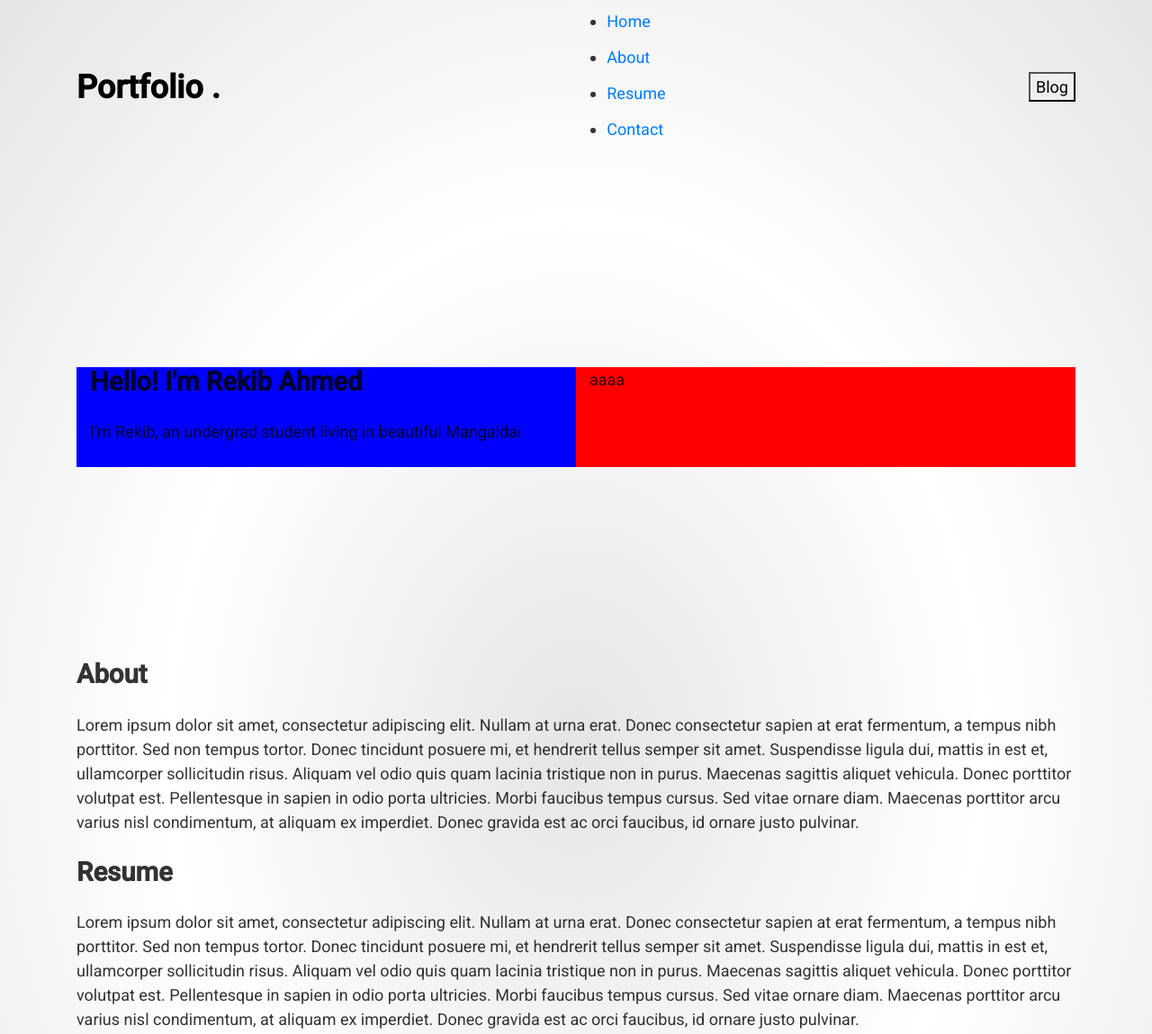
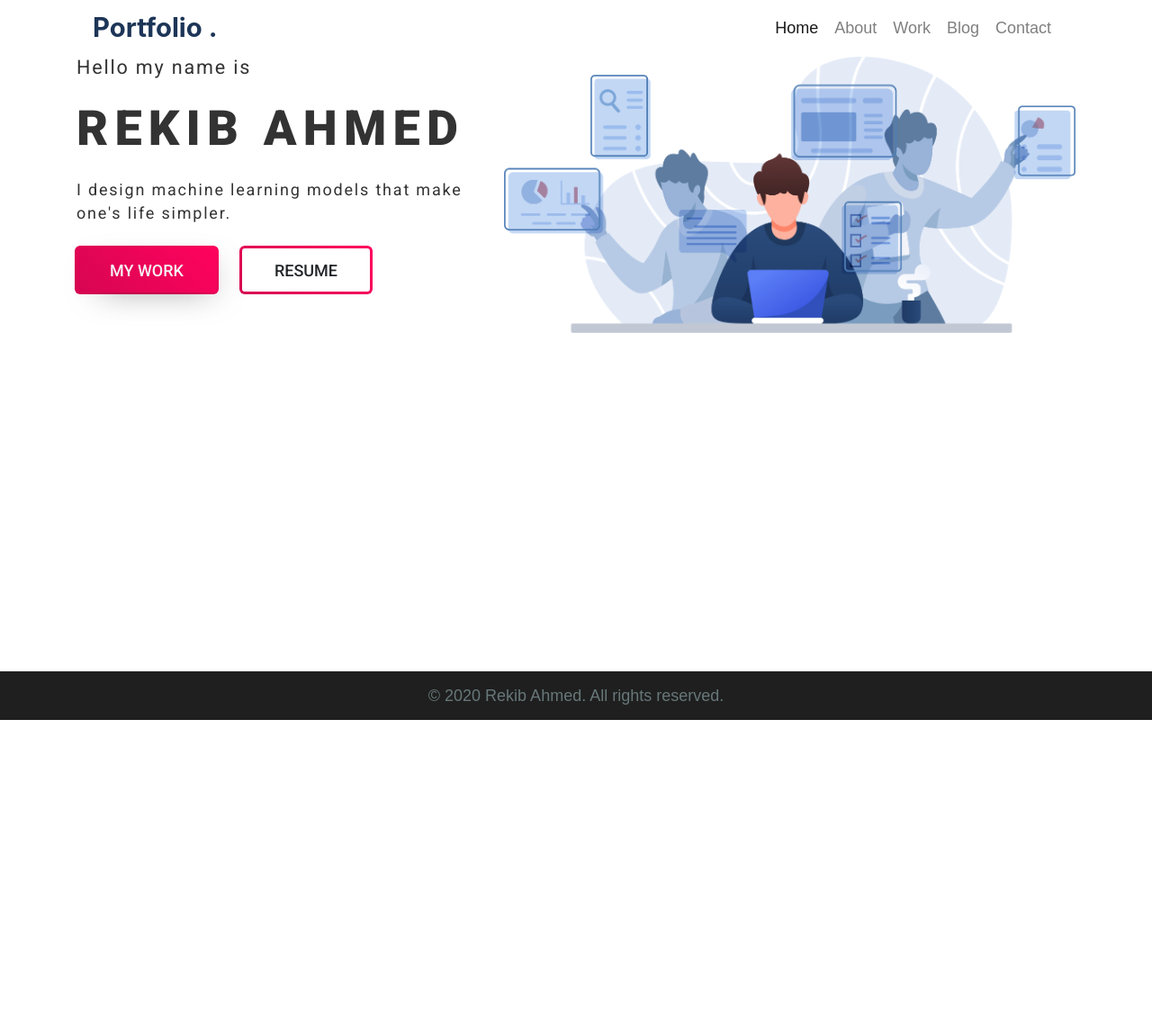
Before and after one commit to rekib0023/Rekib-Ahmed, a Gatsby site: page / in a window 1280 px wide. Shown: the top 1149 px of the page at 90% size. After the commit the page ends 800 px from the top, so only its background shows below. Built offline with nearby package versions, Linux system fonts and the light colour scheme; Gatsby itself is replaced by a stand-in of ours.

Commit message:
changed complete ui-landing area

```diff
--- a/src/components/header.js
+++ b/src/components/header.js
@@ -1,7 +1,6 @@
 import React from "react"
 import { Link, graphql, useStaticQuery } from "gatsby"
-
-import { Button } from "react-bootstrap"
+import { Nav, Navbar, NavDropdown } from "react-bootstrap"
 
 import headerStyles from "./header.module.scss"
 
@@ -19,56 +18,22 @@ export default function Header() {
 
   return (
     <header className={`${headerStyles.header} container`}>
-      <Link className={headerStyles.title} to="/">
-        {data.site.siteMetadata.title}
-      </Link>
-      <nav>
-        <ul className={headerStyles.navList}>
-          <li className={headerStyles.navItems}>
-            <Link
-              className={headerStyles.navLinks}
-              activeClassName={headerStyles.activeNavLinks}
-              to="/"
-            >
-              Home
-            </Link>
-          </li>
-          <li className={headerStyles.navItems}>
-            <Link
-              className={headerStyles.navLinks}
-              activeClassName={headerStyles.activeNavLinks}
-              to="#about"
-            >
-              About
-            </Link>
-          </li>
-          <li className={headerStyles.navItems}>
-            <Link
-              className={headerStyles.navLinks}
-              activeClassName={headerStyles.activeNavLinks}
-              to="#resume"
-            >
-              Resume
-            </Link>
-          </li>
-          <li className={headerStyles.navItems}>
-            <Link
-              className={headerStyles.navLinks}
-              activeClassName={headerStyles.activeNavLinks}
-              to="#contact"
-            >
-              Contact
-            </Link>
-          </li>
-        </ul>
-      </nav>
-      <div>
-        <a href="/blog" target="_blank">
-          <button type="button" className={headerStyles.btnBlog}>
-            Blog
-          </button>
-        </a>
-      </div>
+      <Navbar expand="lg">
+        <Navbar.Brand href="#home" className={`${headerStyles.logo}`}>
+          <h2>Portfolio .</h2>
+        </Navbar.Brand>
+        <Navbar.Toggle aria-controls="basic-navbar-nav" />
+        <Navbar.Collapse id="basic-navbar-nav">
+          <div className="mr-auto"></div>
+          <Nav className={`${headerStyles.navLists}`}>
+            <Nav.Link href="/" className={`${headerStyles.navLinks} active`}>Home</Nav.Link>
+            <Nav.Link href="#about" className={`${headerStyles.navLinks}`}>About</Nav.Link>
+            <Nav.Link href="#" className={`${headerStyles.navLinks}`}>Work</Nav.Link>
+            <Nav.Link href="/blog" className={`${headerStyles.navLinks}`}>Blog</Nav.Link>
+            <Nav.Link href="#contact" className={`${headerStyles.navLinks}`}>Contact</Nav.Link>
+          </Nav>
+        </Navbar.Collapse>
+      </Navbar>
     </header>
   )
 }
--- a/src/components/header.module.scss
+++ b/src/components/header.module.scss
@@ -1,61 +1,22 @@
+@import '../../static/globalstyles';
+
 .header {
-  padding: 1rem 0 3rem;
-  display: flex;
-  justify-content: space-between;
-  align-items: center;
-  padding: 10px 10%;
-  li,
-  a {
-    text-decoration: none;
+  .logo {
+    h2 {
+      color: $prussian-blue;
+      margin: 0;
+      padding: 0;
+    }
   }
+  .nav-lists {
+    margin-bottom: 0;
+    padding-left: 15px;
+    padding-bottom: 0;
+  }
+  // .active{
+  //   color: $imperial-red !important;
+  // }
+  // .nav-links:hover{
+  //   color: $imperial-red !important;
+  // }
 }
-
-.title,
-.title:hover {
-  color: #000000;
-  font-size: 2rem;
-  font-weight: 600;
-  text-decoration: none;
-}
-
-.nav-list {
-  display: flex;
-  list-style-type: none;
-  margin: 0;
-}
-
-.nav-items {
-  margin-bottom: 0px;
-}
-
-.nav-links {
-  color: #999999;
-  font-size: 0.9rem;
-  margin-right: 1.3rem;
-  text-decoration: none;
-  display: inline-block;
-}
-
-.nav-links:hover {
-  color: #0088a9;
-}
-
-.active-nav-links {
-  color: #333333;
-}
-
-.btn-blog {
-  color: rgba(108, 88, 179, 0.75);
-  letter-spacing: 1px;
-  border: 3px solid rgba(108, 89, 179, 0.75);
-  border-radius: 50px;
-  background: transparent;
-  transition: all 0.3s ease 0s;
-  padding: 5px 20px;
-}
-
-.btn-blog:hover {
-  color: #fff;
-  background: rgba(108, 88, 179, 0.75);
-  border: 2px solid rgba(108, 89, 179, 0.75);
-}
--- a/src/components/layout.module.scss
+++ b/src/components/layout.module.scss
@@ -1,12 +1,3 @@
-@import url('https://fonts.googleapis.com/css2?family=Roboto:wght@300;400;500&display=swap');
-
-.body {
-  background: radial-gradient(#e5e5e5, #ffff, #e5e5e5);
-  * {
-    font-family: "Roboto", sans-serif;
-  }
-}
-
 .container {
   display: flex;
   flex-direction: column;
--- a/src/pages/blog.js
+++ b/src/pages/blog.js
@@ -3,7 +3,6 @@ import { Helmet } from 'react-helmet'
 import { graphql, useStaticQuery } from "gatsby"
 import { Col, Row } from "react-bootstrap"
 
-import Head from "../components/head"
 import CardBlog from "../components/cards"
 import Footer from "../components/footer"
 
--- a/src/pages/index.js
+++ b/src/pages/index.js
@@ -2,92 +2,54 @@ import React from "react"
 
 import Layout from "../components/layout"
 import Head from "../components/head"
+
+import { Row, Col } from "react-bootstrap"
+
 import indexStyles from "./index.module.scss"
-import { Row, Col } from "react-bootstrap"
+import "../../static/_globalstyles.scss"
 
 export default function Home() {
   return (
     <Layout>
       <Head title="Home" />
-      <div className={` container`}>
-        <div className={`${indexStyles.landing}`}>
-          <Row className={indexStyles.row}>
-            <Col className={indexStyles.content} md={6}>
-              <h2>Hello! I'm Rekib Ahmed</h2>
-              <p>
-                I'm Rekib, an undergrad student living in beautiful Mangaldai
-              </p>
+      {/* ########## Start Banner Area ########## */}
+      <section className={`${indexStyles.siteBanner}`}>
+        <div className={`container`}>
+          <Row className={` ${indexStyles.siteBannerContent}`}>
+            <Col lg={5} md={12} className={`${indexStyles.siteTitle}`}>
+              <h3 className={`sub-heading`}>Hello my name is</h3>
+              <h1 className={`heading text-uppercase`}>Rekib Ahmed</h1>
+              <h4 className={`para`}>
+                I design machine learning models that make one's life simpler.
+              </h4>
+              <div className={`${indexStyles.siteButtons}`}>
+                <div className={`d-flex flex-row flex-wrap`}>
+                  <button
+                    type="button"
+                    className={`btn button primary-button mr-4 text-uppercase`}
+                  >
+                    my work
+                  </button>
+                  <button
+                    type="button"
+                    className={`btn button secondary-button  text-uppercase`}
+                  >
+                    resume
+                  </button>
+                </div>
+              </div>
             </Col>
-            <Col className={indexStyles.img} md={6}>
-              aaaa
+            <Col lg={7} md={12}>
+              <img
+                className={`img-fluid ${indexStyles.bannerImg}`}
+                src="../../illustration.png"
+                alt="banner-img"
+              ></img>
             </Col>
           </Row>
         </div>
-        <div id="about">
-          <h2>About</h2>
-          <p>
-            Lorem ipsum dolor sit amet, consectetur adipiscing elit. Nullam at
-            urna erat. Donec consectetur sapien at erat fermentum, a tempus nibh
-            porttitor. Sed non tempus tortor. Donec tincidunt posuere mi, et
-            hendrerit tellus semper sit amet. Suspendisse ligula dui, mattis in
-            est et, ullamcorper sollicitudin risus. Aliquam vel odio quis quam
-            lacinia tristique non in purus. Maecenas sagittis aliquet vehicula.
-            Donec porttitor volutpat est. Pellentesque in sapien in odio porta
-            ultricies. Morbi faucibus tempus cursus. Sed vitae ornare diam.
-            Maecenas porttitor arcu varius nisl condimentum, at aliquam ex
-            imperdiet. Donec gravida est ac orci faucibus, id ornare justo
-            pulvinar.{" "}
-          </p>
-        </div>
-        <div id="resume">
-          <h2>Resume</h2>
-          <p>
-            Lorem ipsum dolor sit amet, consectetur adipiscing elit. Nullam at
-            urna erat. Donec consectetur sapien at erat fermentum, a tempus nibh
-            porttitor. Sed non tempus tortor. Donec tincidunt posuere mi, et
-            hendrerit tellus semper sit amet. Suspendisse ligula dui, mattis in
-            est et, ullamcorper sollicitudin risus. Aliquam vel odio quis quam
-            lacinia tristique non in purus. Maecenas sagittis aliquet vehicula.
-            Donec porttitor volutpat est. Pellentesque in sapien in odio porta
-            ultricies. Morbi faucibus tempus cursus. Sed vitae ornare diam.
-            Maecenas porttitor arcu varius nisl condimentum, at aliquam ex
-            imperdiet. Donec gravida est ac orci faucibus, id ornare justo
-            pulvinar.{" "}
-          </p>
-          <p>
-            Fusce nec tempus nunc. Interdum et malesuada fames ac ante ipsum
-            primis in faucibus. Nulla fermentum vulputate tempor. Vestibulum
-            mattis quam mauris, eu egestas nunc hendrerit at. Aenean et lacinia
-            libero, non rhoncus justo. Integer blandit sit amet metus non
-            auctor. Quisque sed lacus vitae nunc pulvinar faucibus quis id
-            lacus. Donec turpis risus, pulvinar non tellus sit amet, ultricies
-            semper dui. In cursus, nibh a semper placerat, nisl dolor dapibus
-            mauris, a fringilla eros libero sit amet quam. Nam lorem orci,
-            blandit quis rutrum vitae, tristique eu lacus. Donec sollicitudin
-            massa a pellentesque volutpat. In hac habitasse platea dictumst.
-            Aliquam malesuada sapien eu nulla viverra dictum. Quisque aliquet
-            vitae lacus eget dapibus. Phasellus placerat elit a dapibus
-            sagittis. Quisque pharetra lacus orci, id maximus leo vehicula
-            vitae.
-          </p>
-        </div>
-        <div id="contact">
-          <h2>Contact</h2>
-          <p>
-            Lorem ipsum dolor sit amet, consectetur adipiscing elit. Nullam at
-            urna erat. Donec consectetur sapien at erat fermentum, a tempus nibh
-            porttitor. Sed non tempus tortor. Donec tincidunt posuere mi, et
-            hendrerit tellus semper sit amet. Suspendisse ligula dui, mattis in
-            est et, ullamcorper sollicitudin risus. Aliquam vel odio quis quam
-            lacinia tristique non in purus. Maecenas sagittis aliquet vehicula.
-            Donec porttitor volutpat est. Pellentesque in sapien in odio porta
-            ultricies. Morbi faucibus tempus cursus. Sed vitae ornare diam.
-            Maecenas porttitor arcu varius nisl condimentum, at aliquam ex
-            imperdiet. Donec gravida est ac orci faucibus, id ornare justo
-            pulvinar.{" "}
-          </p>
-        </div>
-      </div>
+      </section>
+      {/* ########## End Banner Area ########## */}
     </Layout>
   )
 }
--- a/src/pages/index.module.scss
+++ b/src/pages/index.module.scss
@@ -1,19 +1,34 @@
-.landing {
-  height: 30rem;
-  display: flex;
-  width: 100%;
-  align-items: center;
-  justify-content: stretch;
-  padding: 0;
-  .row{
-    width: 100%;
+@import '../../static/globalstyles';
+
+.site-banner-content {
+  padding: 16px;
+  .site-title {
+    padding-top: 12%;
+    h3{
+      margin: 0;
+      padding-bottom: .1rem;
+    }
+    h1{
+      padding: 0;
+      margin: 0;
+    }
+    h4{
+      // margin: 0;
+      padding-top: 25px;
+      margin-bottom: 3rem;
+    }
+  }
+  img {
+    color: $prussian-blue;
+    padding: 7rem 0 0 2rem;
+    width: 90rem;
     margin: 0;
-    padding: 0;
-  }
-  .content {
-    background-color: blue;
-  }
-  .img {
-    background-color: red;
   }
 }
+
+// .title-text {
+//   font: normal bold 2rem/2rem;
+// }
+
+.site-buttons {
+}
--- /dev/null
+++ b/static/_globalstyles.scss
@@ -0,0 +1,84 @@
+/* Google Fonts */
+@import url("https://fonts.googleapis.com/css2?family=Roboto:wght@300;400;500;700;900&family=Yeseva+One&display=swap");
+/* SCSS RGB */
+$imperial-red: #D70652;
+$honeydew: rgba(241, 250, 238, 1);
+$prussian-blue: rgba(29, 53, 87, 1);
+
+/* Gradient */
+$gradient: linear-gradient(45deg, #D70652, #FF025E);
+
+
+/* ================= Buttons ==================*/
+.button {
+  padding: 0.6rem 2rem;
+  font: normal 500 16px/20px;
+  position: relative;
+  border-radius: 4px;
+  font-family: 'Roboto', sans-serif;
+  font-weight: 500;
+}
+.primary-button {
+  // font-weight: bold;
+  background: $gradient;
+  background-clip: padding-box;
+  color: whitesmoke;
+  transition: background 0.3s ease;
+  -webkit-box-shadow: 10px 10px 37px -17px rgba(0, 0, 0, 0.62);
+  -moz-box-shadow: 10px 10px 37px -17px rgba(0, 0, 0, 0.62);
+  box-shadow: 10px 10px 37px -17px rgba(0, 0, 0, 0.62);
+}
+.primary-button:hover {
+  background: whitesmoke;
+  background-clip: padding-box;
+  color: black;
+  font-weight: 700;
+}
+.primary-button:after,
+.secondary-button:after {
+  position: absolute;
+  top: -3px;
+  left: -3px;
+  bottom: -3px;
+  right: -3px;
+  background: $gradient;
+  content: "";
+  z-index: -1;
+  border-radius: 6px;
+}
+.secondary-button {
+  background: white;
+  background-clip: padding-box;
+  transition: background 0.3s ease;
+}
+.secondary-button:hover {
+  background: $gradient;
+  background-clip: padding-box;
+  color: whitesmoke;
+  -webkit-box-shadow: 10px 10px 37px -17px rgba(0, 0, 0, 0.62);
+  -moz-box-shadow: 10px 10px 37px -17px rgba(0, 0, 0, 0.62);
+  box-shadow: 10px 10px 37px -17px rgba(0, 0, 0, 0.62);
+  font-weight: 700;
+}
+
+
+/* =================== Headings =====================*/
+.sub-heading{
+  font-family: 'Roboto', sans-serif;
+  font-weight: 400;
+  font-size: 1.2rem;
+  letter-spacing: .1rem;
+}
+.heading{
+  font-family: 'Roboto', sans-serif;
+  font-weight: 900;
+  font-size: 3rem;
+  letter-spacing: .4rem;
+}
+.para{
+  font-family: 'Roboto', sans-serif;
+  font-weight: 400;
+  font-size: 1rem;
+  letter-spacing: .1rem;
+  line-height: 1.4rem;
+}
```
Also changed, not shown: static/illustration.png (added), 1 other file.
